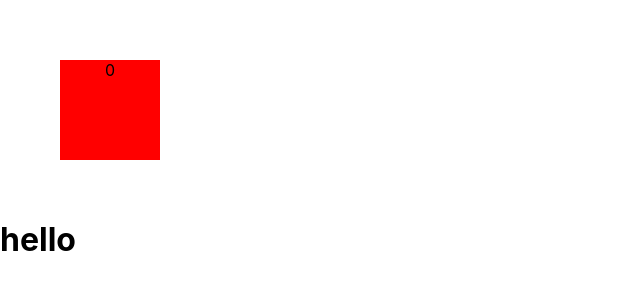
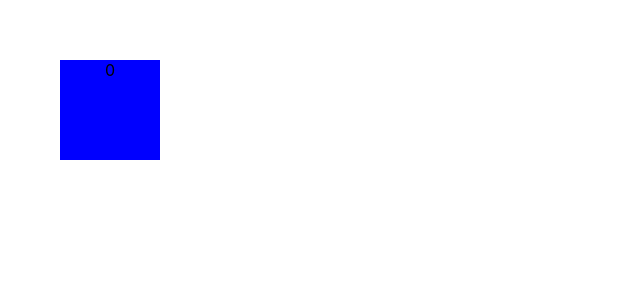
Before and after one commit to pacis32/React-Box-Color, a React (Create React App) app: page / in a window 1280 px wide. Shown: the top 300 px of the page, without its empty margins (0-640 px from the left). Built offline with nearby package versions, Linux system fonts and the light colour scheme.

Commit message:
change made

```diff
--- a/src/App.css
+++ b/src/App.css
@@ -4,19 +4,19 @@
   text-align: center;
   margin: 30px;
   padding: 30px;
-  /* background-color: blue; */
+
 
 
 }
 
-.square-switch-on{
+.switch-on{
   width: 100%;
   height: 100%;
-  background-color: blue;
+  background-color:orange;
 }
 
-.square-switch-off{
+.switch-off{
   width: 100%;
   height: 100%;
-  background-color: red;
+  background-color:blue;
 }
--- a/src/App.js
+++ b/src/App.js
@@ -8,7 +8,7 @@ function App() {
   return (
     <div className="App">
     <Colorchange/>
-    <h1>hello</h1>
+
     </div>
   );
 }
--- a/src/Components/Colorchange.js
+++ b/src/Components/Colorchange.js
@@ -4,23 +4,23 @@ export default class Colorchange extends React.Component{
 constructor(props){
  super(props)
    this.state={
-        isSwitchOn: false,
-        count: 0
+        color: false,
+        ClickCount: 0
     };
 }
 
 handleclick(){
-    this.setState({isSwitchOn:!this.state.isSwitchOn,count:this.state.count+1})
+    this.setState({color:!this.state.color,ClickCount:this.state.ClickCount+1})
 }
 
 render(){
-    const isOn= this.state.isSwitchOn;
+    const isOn= this.state.color;
     return(
         <div className='column' >
             {/* style={isOn?"blue":"red"}  */}
-            <div className= {isOn ? 'square-switch-on': 'square-switch-off'}
+            <div className= {isOn ? 'switch-on': 'switch-off'}
                 onClick ={e=>this.handleclick()}>
-                    {this.state.count}
+                    {this.state.ClickCount}
             </div>
         </div>
     )
```
